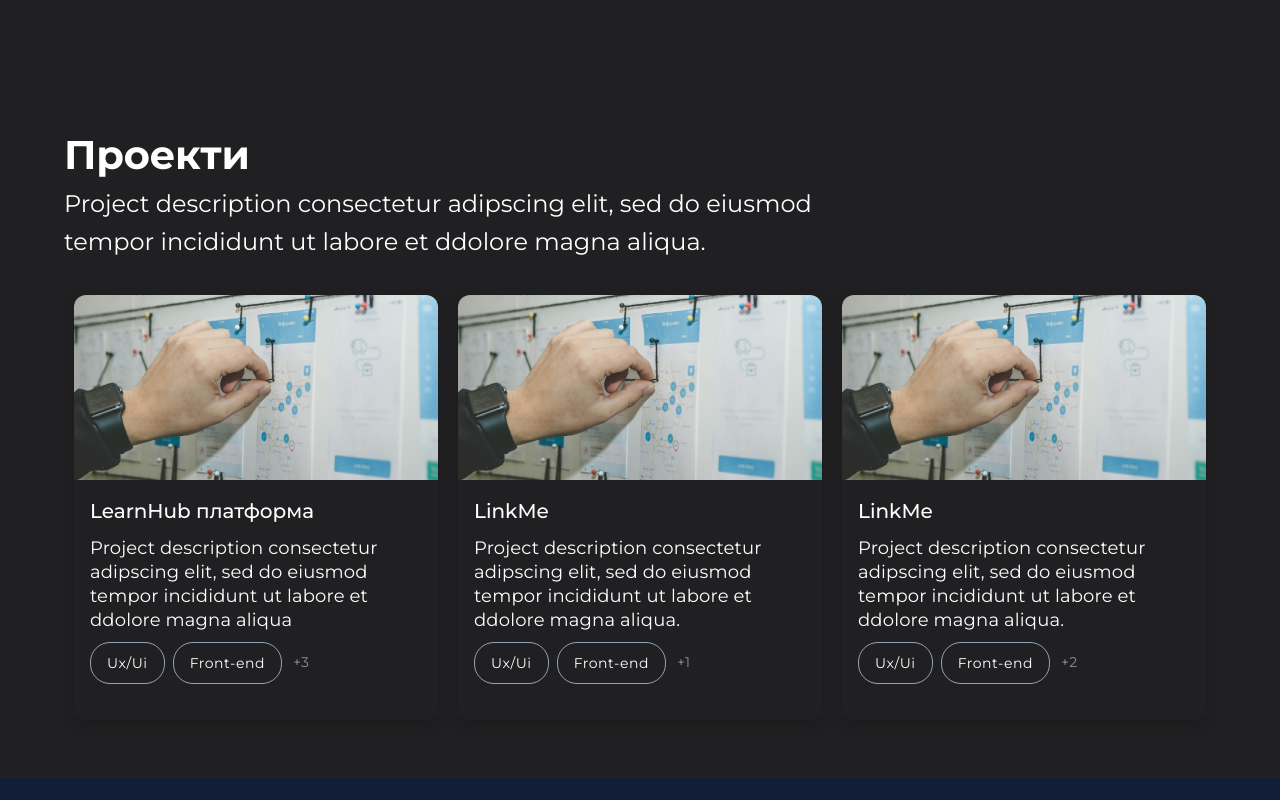
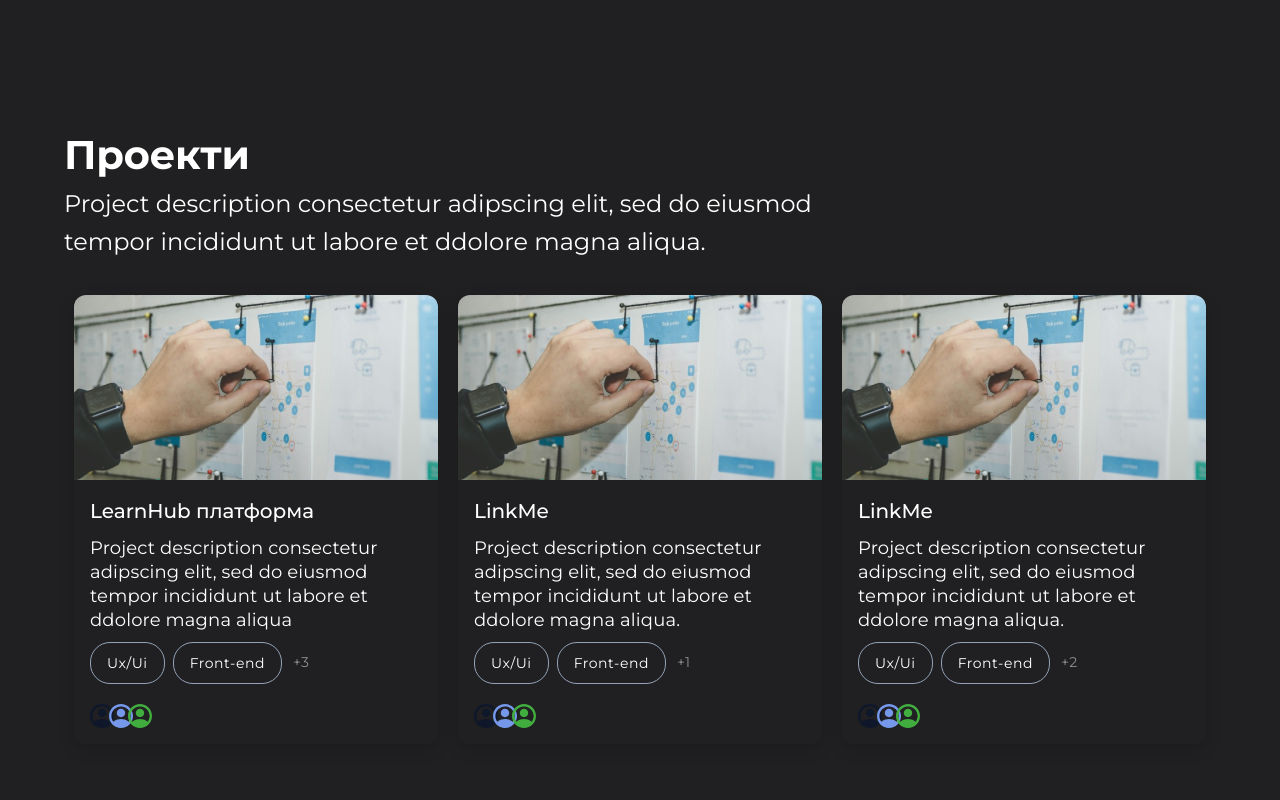
Before and after one commit to learnhubmk/app, a Next.js app: page / in a window 1280 px wide. Shown: the part 1720-2520 px from the top of the page. Built offline with nearby package versions, Linux system fonts and the light colour scheme.

Commit message:
added participants icon

```diff
--- a/components/reusable-components/ProjectCard/ProjectCard.module.scss
+++ b/components/reusable-components/ProjectCard/ProjectCard.module.scss
@@ -16,6 +16,31 @@
     height: auto;
   }
 }
+
+.cardInner {
+  box-shadow: 0px 5px 16px 0px #00000026;
+  border-radius: 12px;
+}
+
+.cardContent {
+  padding: 16px;
+}
+
+.imageWrapper {
+  width: 100%;
+  position: relative;
+  height: 185px;
+
+  @include u.breakpoint-down(small) {
+    height: 150px;
+  }
+
+  img {
+    border-top-left-radius: 12px;
+    border-top-right-radius: 12px;
+  }
+}
+
 .lightPrSection {
   background-color: var(--white-color);
 }
@@ -54,35 +79,12 @@
   color: var(--clr-text-dark-mode);
 }
 
-.cardInnerContent {
-  box-shadow: 0px 5px 16px 0px #00000026;
-  border-radius: 12px;
-}
-
 .lightProjectCard {
   background-color: var(--text-color);
   box-shadow: hsla(0, 0%, 0%, 0.15);
 }
 .darkProjectCard {
   background-color: var(--clr-elevated-elements-dark-mode);
-}
-.imageWrapper {
-  width: 100%;
-  position: relative;
-  height: 185px;
-
-  @include u.breakpoint-down(small) {
-    height: 150px;
-  }
-
-  img {
-    border-top-left-radius: 12px;
-    border-top-right-radius: 12px;
-  }
-}
-
-.cardCont {
-  padding: 16px;
 }
 
 .cardTitle {
@@ -103,7 +105,7 @@
 .cardTags {
   display: flex;
   gap: 8px;
-}
+
   .cardTag {
     border-radius: 20px;
     border: 1px solid hsla(215, 20%, 65%, 1);
@@ -119,12 +121,9 @@
     color: hsla(0, 0%, 56%, 1);
     letter-spacing: 0.25px;
   }
+}
 .cardParticipants {
   display: flex;
   justify-content: space-between;
   margin-top: 20px;
 }
-
-.cardParticipants button {
-  text-decoration: underline;
-}
--- a/components/reusable-components/ProjectCard/ProjectCard.tsx
+++ b/components/reusable-components/ProjectCard/ProjectCard.tsx
@@ -19,7 +19,7 @@ const ProjectCard = ({ id, imageUrl, title, description, department }: ProjectCa
       className={`${style.projectCard} ${lightTheme ? style.lightProjectCard : style.darkProjectCard}`}
       key={id}
     >
-      <div className={style.cardInnerContent}>
+      <div className={style.cardInner}>
         <div className={style.imageWrapper}>
           <Image
             src={imageUrl}
@@ -31,7 +31,6 @@ const ProjectCard = ({ id, imageUrl, title, description, department }: ProjectCa
             }}
           />
         </div>
-        <div className={style.cardCont}>
         <div className={style.cardContent}>
           <h2
             className={`${style.cardTitle} ${lightTheme ? style.darkProjectTitle : style.lightProjectTitle}`}
@@ -44,20 +43,19 @@ const ProjectCard = ({ id, imageUrl, title, description, department }: ProjectCa
             {description}
           </p>
           <div className={style.cardTags}>
-              {department.slice(0, 2).map((item) => {
-                return (
-                  <div key={id} className={style.cardTag}>
+            {department.slice(0, 2).map((item, index) => (
+              // eslint-disable-next-line react/no-array-index-key
+              <div key={index} className={style.cardTag}>
                 {item}
               </div>
-                );
-              })}
+            ))}
             {department.length > 2 && (
               <div className={style.cardTagHidden}>+{department.length - 2}</div>
             )}
           </div>
-          </div>
+
           <div className={style.cardParticipants}>
-            {/* <svg
+            <svg
               width="62"
               height="24"
               viewBox="0 0 62 24"
@@ -65,26 +63,26 @@ const ProjectCard = ({ id, imageUrl, title, description, department }: ProjectCa
               xmlns="http://www.w3.org/2000/svg"
             >
               <path
-                fill-rule="evenodd"
-                clip-rule="evenodd"
+                fillRule="evenodd"
+                clipRule="evenodd"
                 d="M12 0C5.376 0 0 5.376 0 12C0 18.624 5.376 24 12 24C18.624 24 24 18.624 24 12C24 5.376 18.624 0 12 0ZM19.632 17.796C17.916 15.708 13.752 15 12 15C10.248 15 6.084 15.708 4.368 17.796C3.144 16.188 2.4 14.184 2.4 12C2.4 6.708 6.708 2.4 12 2.4C17.292 2.4 21.6 6.708 21.6 12C21.6 14.184 20.856 16.188 19.632 17.796ZM7.8 9C7.8 6.672 9.672 4.8 12 4.8C14.328 4.8 16.2 6.672 16.2 9C16.2 11.328 14.328 13.2 12 13.2C9.672 13.2 7.8 11.328 7.8 9Z"
                 fill="#0F172A"
               />
               <path
-                fill-rule="evenodd"
-                clip-rule="evenodd"
+                fillRule="evenodd"
+                clipRule="evenodd"
                 d="M31 0C24.376 0 19 5.376 19 12C19 18.624 24.376 24 31 24C37.624 24 43 18.624 43 12C43 5.376 37.624 0 31 0ZM38.632 17.796C36.916 15.708 32.752 15 31 15C29.248 15 25.084 15.708 23.368 17.796C22.144 16.188 21.4 14.184 21.4 12C21.4 6.708 25.708 2.4 31 2.4C36.292 2.4 40.6 6.708 40.6 12C40.6 14.184 39.856 16.188 38.632 17.796ZM26.8 9C26.8 6.672 28.672 4.8 31 4.8C33.328 4.8 35.2 6.672 35.2 9C35.2 11.328 33.328 13.2 31 13.2C28.672 13.2 26.8 11.328 26.8 9Z"
                 fill="#7598EB"
               />
               <path
-                fill-rule="evenodd"
-                clip-rule="evenodd"
+                fillRule="evenodd"
+                clipRule="evenodd"
                 d="M50 0C43.376 0 38 5.376 38 12C38 18.624 43.376 24 50 24C56.624 24 62 18.624 62 12C62 5.376 56.624 0 50 0ZM57.632 17.796C55.916 15.708 51.752 15 50 15C48.248 15 44.084 15.708 42.368 17.796C41.144 16.188 40.4 14.184 40.4 12C40.4 6.708 44.708 2.4 50 2.4C55.292 2.4 59.6 6.708 59.6 12C59.6 14.184 58.856 16.188 57.632 17.796ZM45.8 9C45.8 6.672 47.672 4.8 50 4.8C52.328 4.8 54.2 6.672 54.2 9C54.2 11.328 52.328 13.2 50 13.2C47.672 13.2 45.8 11.328 45.8 9Z"
                 fill="#41AD3E"
               />
-            </svg> */}
+            </svg>
+          </div>
           <div />
-          </div>
         </div>
       </div>
     </div>
```
Lines whose indentation alone changed are shown as unchanged.
